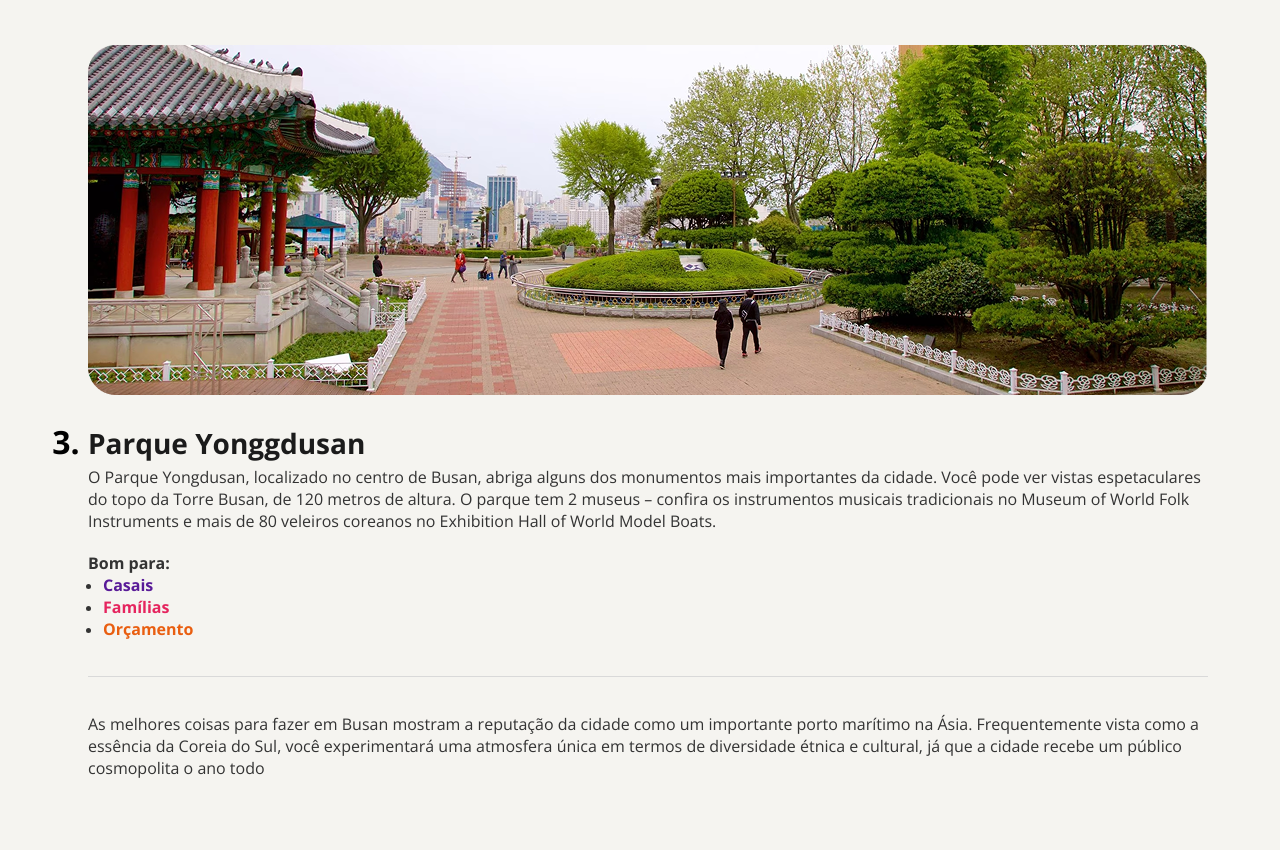
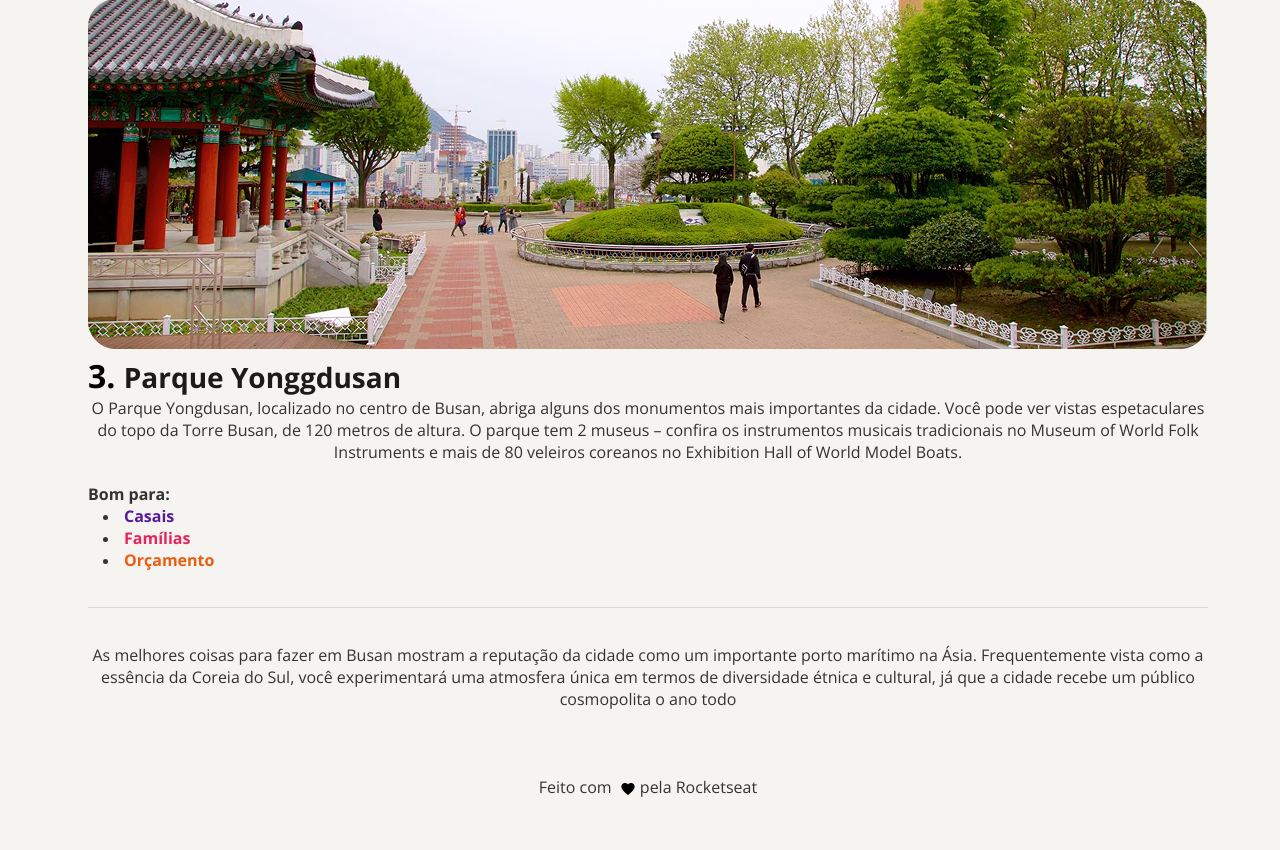
Before and after one commit to gustavosoaresp/localturismo, a plain HTML site: page index.html in a window 1280 px wide. Shown: the part 2497-3347 px from the top of the page. Drawn offline with nearby package versions, Linux system fonts and the light colour scheme.

Commit message:
adc spaces and footer

```diff
--- a/index.html
+++ b/index.html
@@ -61,8 +61,7 @@ Os santuários budistas que pontilham a costa e as montanhas de Busan têm uma a
 <div class="divider"></div>
 <p id="idade">As melhores coisas para fazer em Busan mostram a reputação da cidade como um importante porto marítimo na Ásia. Frequentemente vista como a essência da Coreia do Sul, você experimentará uma atmosfera única em termos de diversidade étnica e cultural, já que a cidade recebe um público cosmopolita o ano todo </p>
     </article>
-
+    <footer>Feito com <img src="./assents/heartmini.svg" alt="coração pequeno">pela Rocketseat</footer>
 </body>
 </main>
-
 </html>
--- a/style.css
+++ b/style.css
@@ -14,6 +14,7 @@ main {
     margin: 80px 88px;
     width: 1120px;
     height: auto;
+    list-style-position: inside;
 }
 #upper {
     color: #E1624F;
@@ -51,14 +52,17 @@ ol h3 {
     font-weight: bold;
     margin-top: 20px;
     margin-bottom: 4px;
+    display: inline;
 }
 ol li::marker {
   font-size: 2rem;
   font-weight: bold;
+
 }
 #idade{
     color:#333333 ;
     font-size: 16px;
+    text-align: center;
 }
 #destinations {
     margin-bottom: 64px;
@@ -130,3 +134,15 @@ margin-left: 15px;
   margin: 36px 0;
   background-color: #d9d9d9;
 }
+footer {
+    text-align: center;
+    padding-bottom: 48px;
+    margin-top: 65px;
+    line-height: 150%;
+    color: #333333;
+}
+footer img {
+    vertical-align: middle;
+    margin-left: 4px;
+    margin-right: 4px;
+}
```
Also changed, not shown: assents/heart.png (deleted), assents/heartmini.svg (added).
